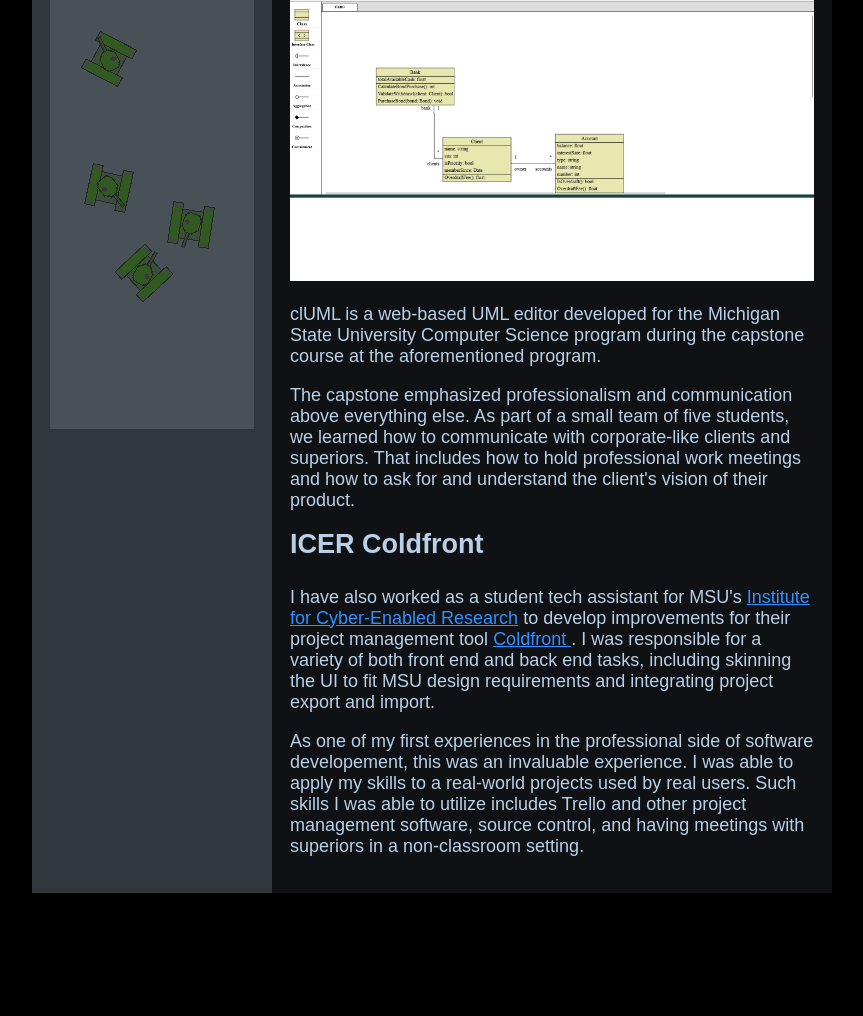
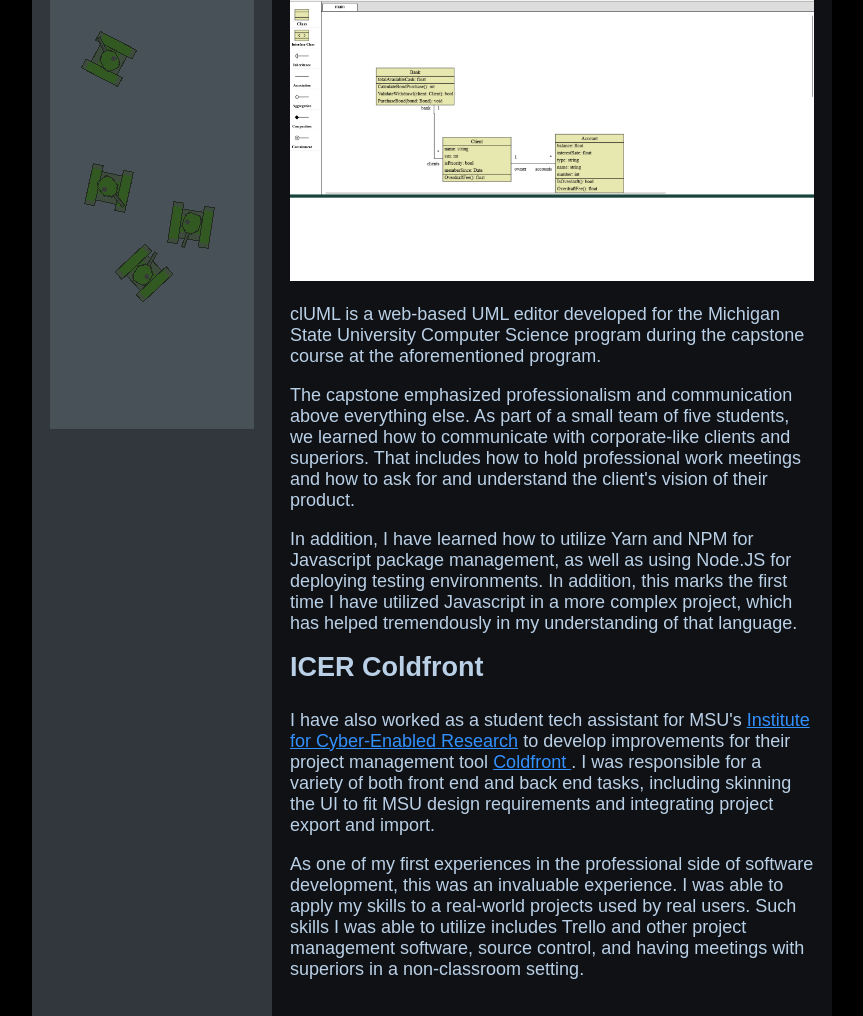
Before and after one commit to RyanChang0369/GameDevPortfolio, a plain HTML site: page software_dev_projects.html in a window 1280 px wide. Shown: the part 365-1381 px from the top of the page, without its empty margins (208-1071 px from the left). Before the commit the page ends 1258 px from the top, so only its background shows below. Drawn offline with nearby package versions, Linux system fonts and the light colour scheme.

Commit message:
Spelling

```diff
--- a/software_dev_projects.html
+++ b/software_dev_projects.html
@@ -73,6 +73,14 @@
                     professional work meetings and how to ask for and understand
                     the client's vision of their product.
                 </p>
+                <p>
+                    In addition, I have learned how to utilize Yarn and NPM for
+                    Javascript package management, as well as using Node.JS for
+                    deploying testing environments. In addition, this marks the
+                    first time I have utilized Javascript in a more complex
+                    project, which has helped tremendously in my understanding of
+                    that language.
+                </p>
 
                 <h2 id="coldfront">ICER Coldfront</h2>
                 <p>
@@ -88,7 +96,7 @@
                 </p>
                 <p>
                     As one of my first experiences in the professional side of
-                    software developement, this was an invaluable experience. I
+                    software development, this was an invaluable experience. I
                     was able to apply my skills to a real-world projects used by
                     real users. Such skills I was able to utilize includes
                     Trello and other project management software, source
```
